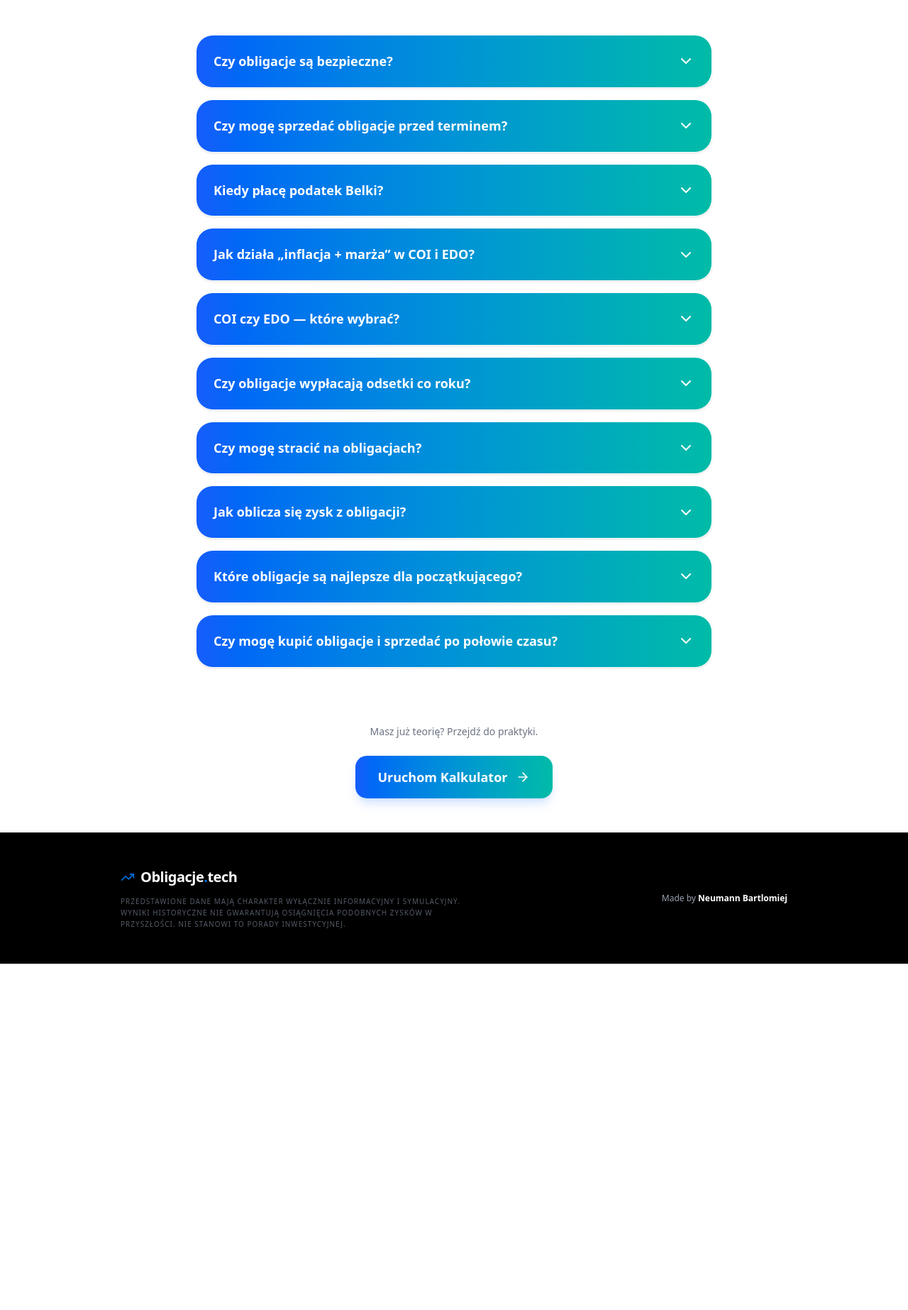
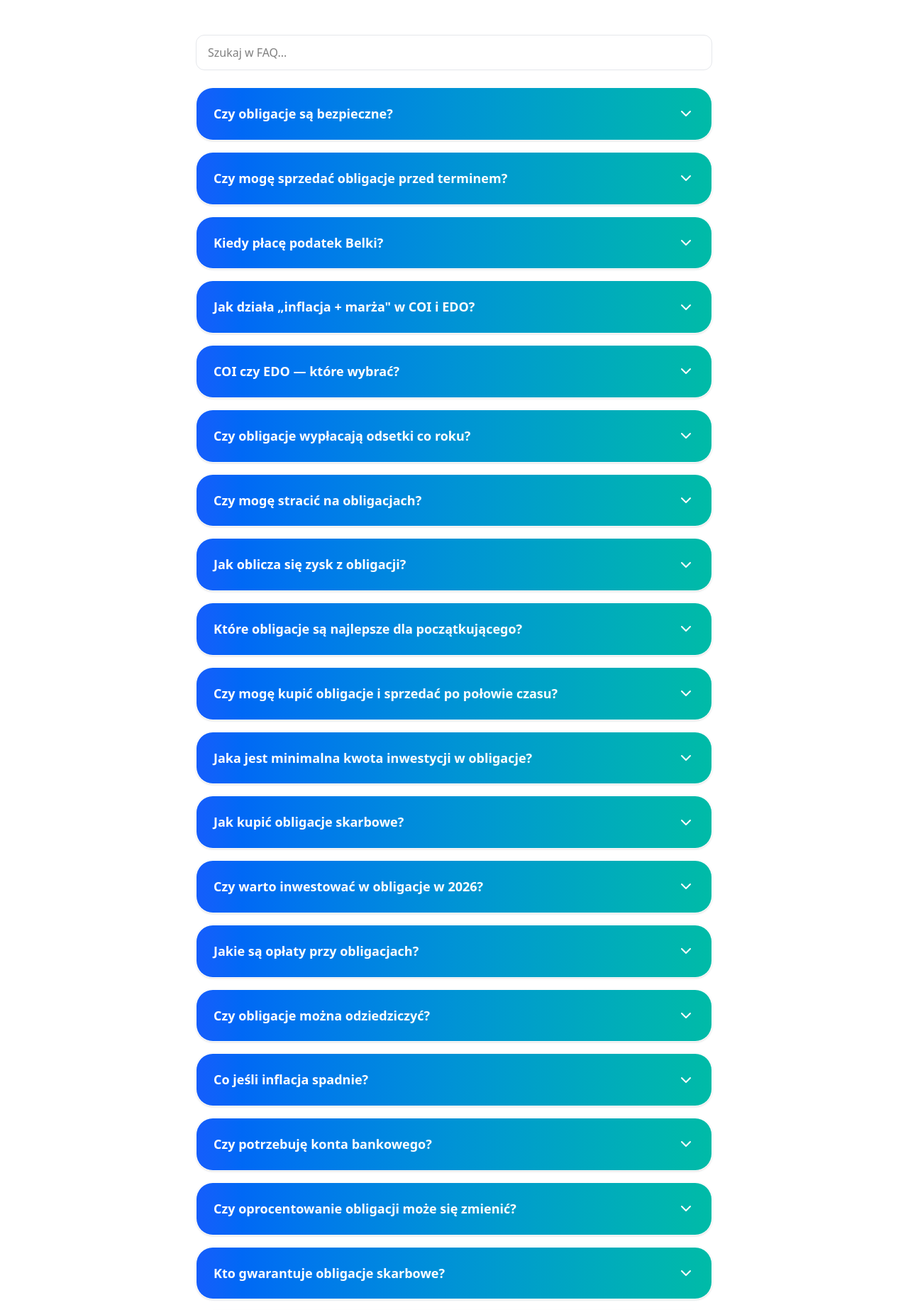
Before and after one commit to neumann1337/vercelapp-obligacjetech, a Next.js app: page /faq in a window 1280 px wide. Shown: the part 209-2055 px from the top of the page at 71% size. Before the commit the page ends 1567 px from the top, so only its background shows below. Built offline with nearby package versions, Linux system fonts and the light colour scheme.

Commit message:
faq update

```diff
--- a/src/components/sections/faq/FaqCards.tsx
+++ b/src/components/sections/faq/FaqCards.tsx
@@ -1,6 +1,6 @@
 "use client";
 
-import React from 'react';
+import React, { useState } from 'react';
 import { ArrowRight } from 'lucide-react';
 import { Accordion } from '@/components/ui/Accordion';
 
@@ -18,7 +18,7 @@ export const FAQ_DATA = [
     title: 'Czy mogę sprzedać obligacje przed terminem?',
     content: [
       'Tak. Większość obligacji można wykupić wcześniej.',
-      'Jedyna „kara” to opłata: np. 70 groszy od obligacji COI/EDO. To koszt wcześniejszego wyjścia, ale dalej wychodzisz na plus, jeśli trzymałeś je dłużej niż parę miesięcy.'
+      'Jedyna „kara" to opłata: np. 70 groszy od obligacji COI/EDO. To koszt wcześniejszego wyjścia, ale dalej wychodzisz na plus, jeśli trzymałeś je dłużej niż parę miesięcy.'
     ]
   },
   {
@@ -31,7 +31,7 @@ export const FAQ_DATA = [
   },
   {
     id: 'inflacja_marza',
-    title: 'Jak działa „inflacja + marża” w COI i EDO?',
+    title: 'Jak działa „inflacja + marża" w COI i EDO?',
     content: [
       'W kolejnych latach oprocentowanie = inflacja z GUS za poprzedni rok + stała marża (np. 1%).',
       'Jeśli inflacja wynosi 4%, a marża 1%, to dostajesz 5% oprocentowania w danym roku.',
@@ -43,7 +43,7 @@ export const FAQ_DATA = [
     title: 'COI czy EDO — które wybrać?',
     content: [
       'COI – 4 lata, dobre jeśli nie chcesz zamrażać kapitału na długi termin.',
-      'EDO – 10 lat, najwyższe realne zyski, pełna moc procentu składanego, idealne „emerytalne oszczędzanie”.',
+      'EDO – 10 lat, najwyższe realne zyski, pełna moc procentu składanego, idealne „emerytalne oszczędzanie".',
       'Najczęściej stosuje się miks — część COI na średni okres, część EDO na długi termin.'
     ]
   },
@@ -78,8 +78,8 @@ export const FAQ_DATA = [
     title: 'Które obligacje są najlepsze dla początkującego?',
     content: [
       'Najczęściej poleca się COI i EDO, bo chronią przed inflacją.',
-      'Jeśli boisz się długich terminów, część kapitału można dać w OTS lub ROR jako „płynny bufor”.',
-      'Najważniejsze jest rozłożenie kapitału, a nie trafienie w jeden „najlepszy” produkt.'
+      'Jeśli boisz się długich terminów, część kapitału można dać w OTS lub ROR jako „płynny bufor".',
+      'Najważniejsze jest rozłożenie kapitału, a nie trafienie w jeden „najlepszy" produkt.'
     ]
   },
   {
@@ -90,10 +90,102 @@ export const FAQ_DATA = [
       'W połowie okresu po prostu zapłacisz opłatę za wcześniejszy wykup, ale reszta odsetek zostaje u Ciebie.',
       'To daje elastyczność, jeśli coś się zmieni w Twoim życiu.'
     ]
-  }
+  },
+{
+  id: 'minimalna-kwota',
+  title: 'Jaka jest minimalna kwota inwestycji w obligacje?',
+  content: [
+    'Minimalna kwota to 100 zł — tyle kosztuje jedna obligacja.',
+    'Możesz kupić dowolną liczbę obligacji, więc łatwo zacząć nawet z małym kapitałem.'
+  ]
+},
+{
+  id: 'jak-kupic',
+  title: 'Jak kupić obligacje skarbowe?',
+  content: [
+    'Możesz kupić je online przez stronę obligacjeskarbowe.pl, w banku PKO BP lub przez infolinię.',
+    'Proces jest prosty i zajmuje kilka minut — potrzebujesz tylko konta i danych osobowych.'
+  ]
+},
+{
+  id: 'czy-warto',
+  title: 'Czy warto inwestować w obligacje w 2026?',
+  content: [
+    'Obligacje to jedna z najbezpieczniejszych form inwestowania.',
+    'Szczególnie COI i EDO chronią kapitał przed inflacją, więc są dobrą opcją na długoterminowe oszczędzanie.'
+  ]
+},
+{
+  id: 'oplaty',
+  title: 'Jakie są opłaty przy obligacjach?',
+  content: [
+    'Zakup obligacji jest darmowy.',
+    'Opłata pojawia się tylko przy wcześniejszym wykupie (np. 0,70 zł lub 2 zł za obligację w zależności od typu).'
+  ]
+},
+{
+  id: 'dziedziczenie',
+  title: 'Czy obligacje można odziedziczyć?',
+  content: [
+    'Tak, obligacje podlegają dziedziczeniu.',
+    'Możesz też wskazać osobę uposażoną, która otrzyma środki bez postępowania spadkowego.'
+  ]
+},
+{
+  id: 'inflacja-spada',
+  title: 'Co jeśli inflacja spadnie?',
+  content: [
+    'W obligacjach COI i EDO oprocentowanie w kolejnych latach spadnie razem z inflacją.',
+    'Zawsze jednak masz zagwarantowaną marżę ponad inflację.'
+  ]
+},
+{
+  id: 'czy-trzeba-konto',
+  title: 'Czy potrzebuję konta bankowego?',
+  content: [
+    'Tak, potrzebujesz konta do zakupu i wypłaty środków.',
+    'Najczęściej używane jest konto w PKO BP lub Inteligo, ale możesz wskazać inne.'
+  ]
+},
+{
+  id: 'oprocentowanie-zmienne',
+  title: 'Czy oprocentowanie obligacji może się zmienić?',
+  content: [
+    'Tak — w obligacjach indeksowanych inflacją zmienia się co roku.',
+    'W pierwszym roku masz stałe oprocentowanie, a potem zależy ono od inflacji + marży.'
+  ]
+},
+{
+  id: 'bezpieczenstwo-panstwo',
+  title: 'Kto gwarantuje obligacje skarbowe?',
+  content: [
+    'Obligacje skarbowe są gwarantowane przez Skarb Państwa.',
+    'Oznacza to bardzo wysoki poziom bezpieczeństwa w porównaniu do innych inwestycji.'
+  ]
+},
+{
+  id: 'roznica-lokata',
+  title: 'Obligacje czy lokata — co lepsze?',
+  content: [
+    'Lokaty są prostsze, ale często przegrywają z inflacją.',
+    'Obligacje (zwłaszcza COI i EDO) lepiej chronią wartość pieniędzy w czasie.'
+  ]
+}
 ];
 
 export const FaqCards = () => {
+  const [searchQuery, setSearchQuery] = useState('');
+
+  const filteredFaq = searchQuery.trim() === ''
+    ? FAQ_DATA
+    : FAQ_DATA.filter(({ title, content }) => {
+        const q = searchQuery.toLowerCase();
+        return (
+          title.toLowerCase().includes(q) ||
+          content.some(line => line.toLowerCase().includes(q))
+        );
+      });
+
   return (
     <main className="max-w-3xl mx-auto px-5 py-12">
       <header className="text-center mb-12">
@@ -105,14 +197,22 @@ export const FaqCards = () => {
         </p>
       </header>
 
+      <input
+        type="text"
+        value={searchQuery}
+        onChange={(e) => setSearchQuery(e.target.value)}
+        placeholder="Szukaj w FAQ..."
+        className="w-full px-4 py-3 rounded-xl border border-gray-200 outline-none focus:border-blue-500 transition-colors mb-6"
+      />
+
       <section className="space-y-2">
-        {FAQ_DATA.map((section) => (
-          <Accordion
-            key={section.id}
-            title={section.title}
-            content={section.content}
-          />
-        ))}
+        {filteredFaq.length > 0 ? (
+          filteredFaq.map((section) => (
+            <Accordion key={section.id} title={section.title} content={section.content} />
+          ))
+        ) : (
+          <p className="text-gray-500 text-center py-4">Brak wyników dla "{searchQuery}"</p>
+        )}
       </section>
 
       <div className="mt-20 text-center">
```
